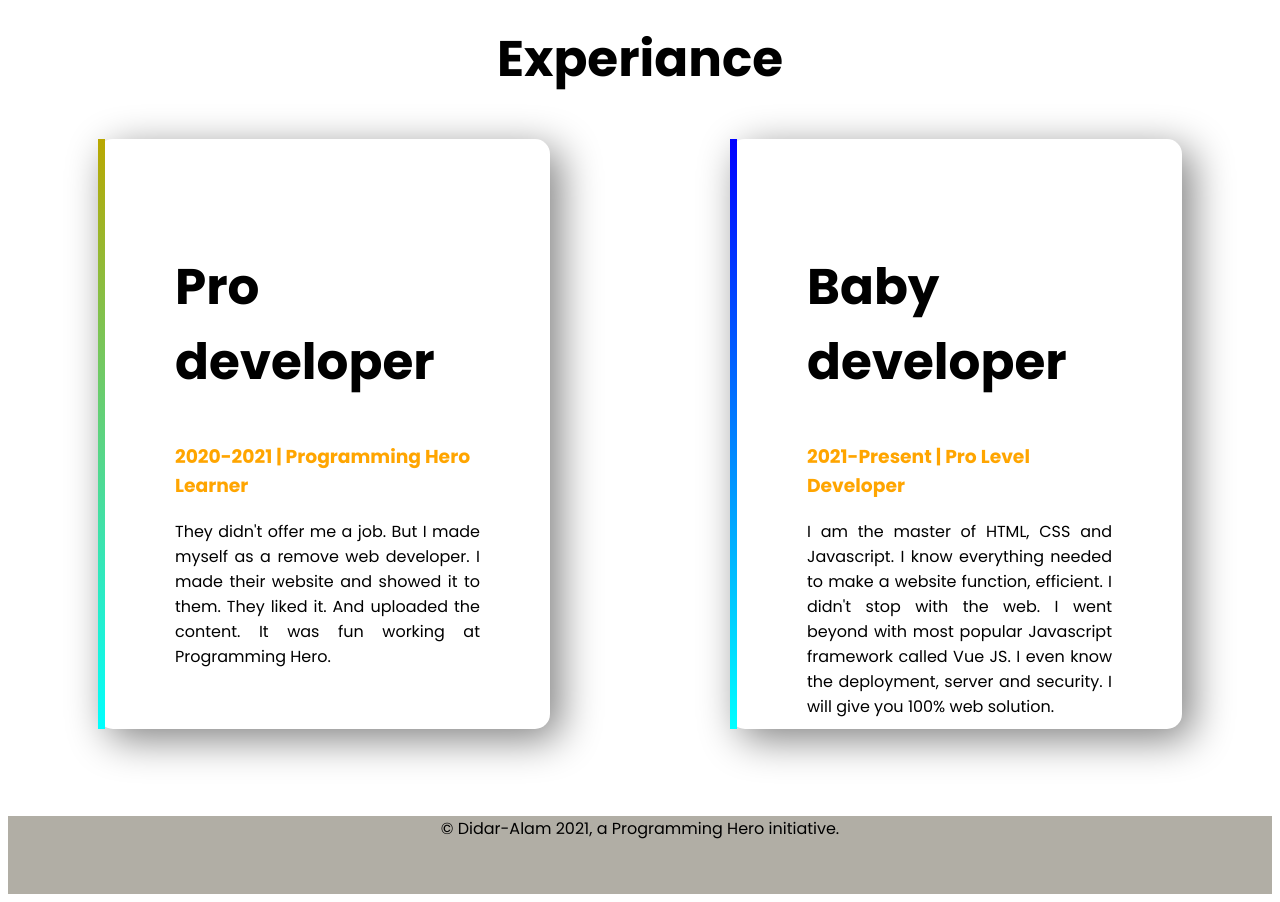
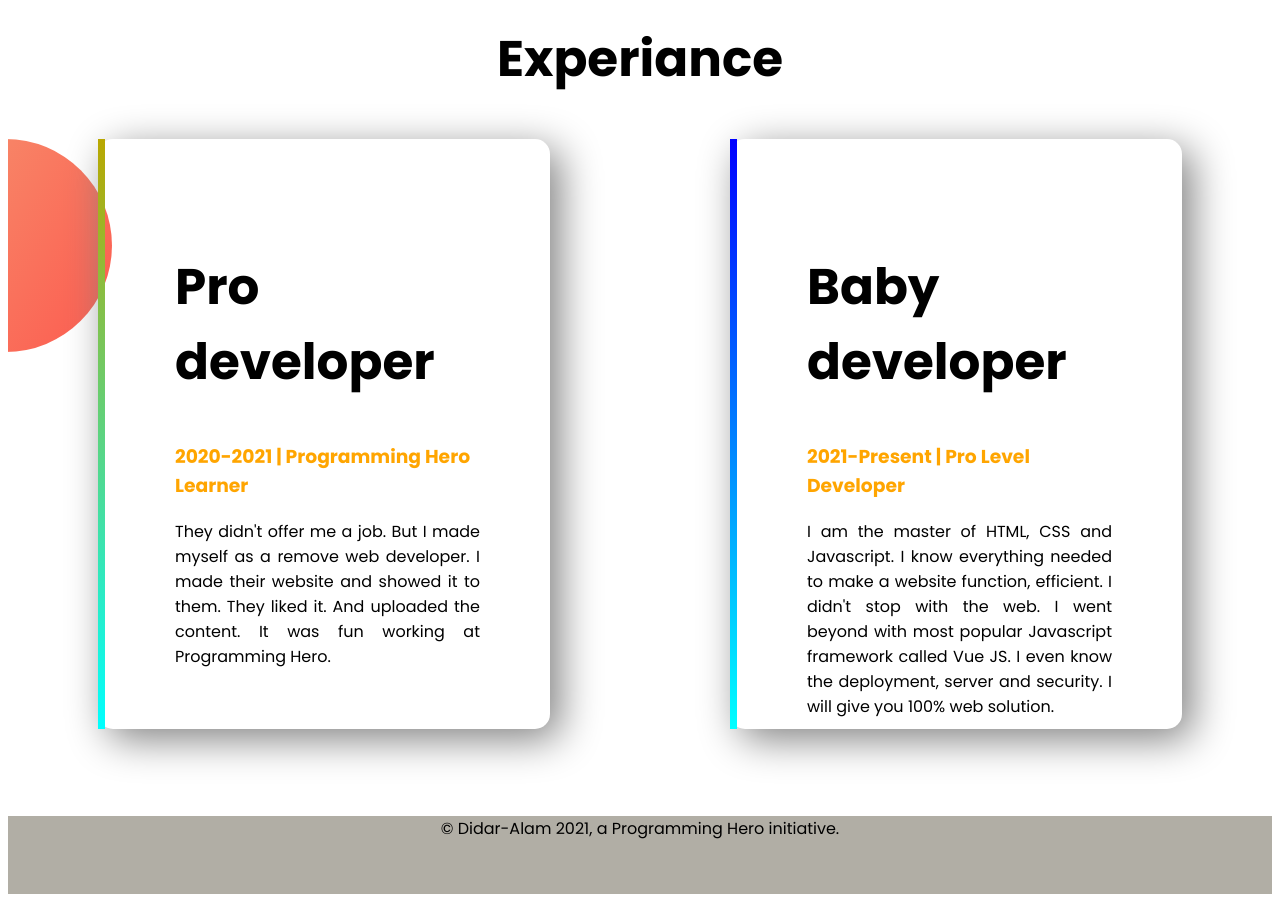
Before and after one commit to didar115/proramming_hero_portfolio, a plain HTML site: page index.html in a window 1280 px wide. Shown: the part 1340-2242 px from the top of the page. Drawn offline with Linux system fonts and the light colour scheme.

Commit message:
background image change

```diff
--- a/index.html
+++ b/index.html
@@ -59,7 +59,7 @@
 		<section>
 			<h2 id="text">Experiance</h2>
 
-			<div class="flex">
+			<div class="flex bg3">
 				<div class="flex-item card othercolor">
 					<h2>Pro developer</h2>
 					<h3 id="color">2020-2021 | Programming Hero Learner</h3>
--- a/style.css
+++ b/style.css
@@ -1,5 +1,6 @@
 * {
 	font-family: "Poppins", sans-serif;
+	/* margin: 0; */
 }
 
 .flex {
@@ -8,13 +9,17 @@
 	margin-bottom: 50px;
 }
 .bg1 {
-	background-image: url("./image/exp-bg.png");
+	background-image: url("./image/top-banner.png");
 	background-repeat: no-repeat;
 }
 .bg2 {
 	background-image: url("./image/dream-bg.png");
 	background-repeat: no-repeat;
 	background-position: right;
+}
+.bg3 {
+	background-image: url("./image/exp-bg.png");
+	background-repeat: no-repeat;
 }
 .flex-item {
 	width: 50%;
```
